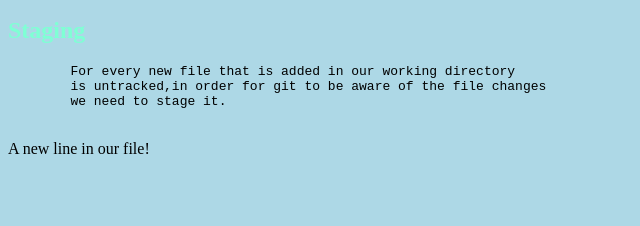
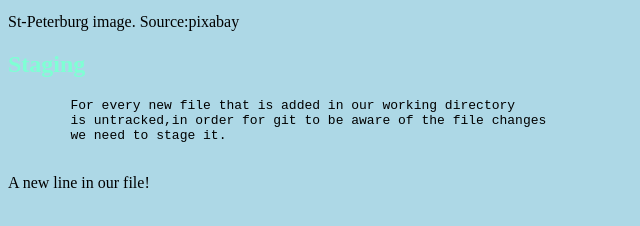
Before and after one commit to KlvnMung/KlvnMung.github.io, a plain HTML site: page index.html in a window 1280 px wide. Shown: the part 336-562 px from the top of the page, without its empty margins (0-640 px from the left). Drawn offline with Linux system fonts and the light colour scheme.

Commit message:
add branch exemption-fix

```diff
--- a/index.html
+++ b/index.html
@@ -22,6 +22,7 @@
     </pre>
     <div><img src="img_hello_world.jpg" alt="Hello World from Space"
         style="width:100%;max-width:960px"></div>
+        <p>St-Peterburg image. Source:pixabay</p>
     <H2>Staging</H2>
     <pre>
         For every new file that is added in our working directory
```
